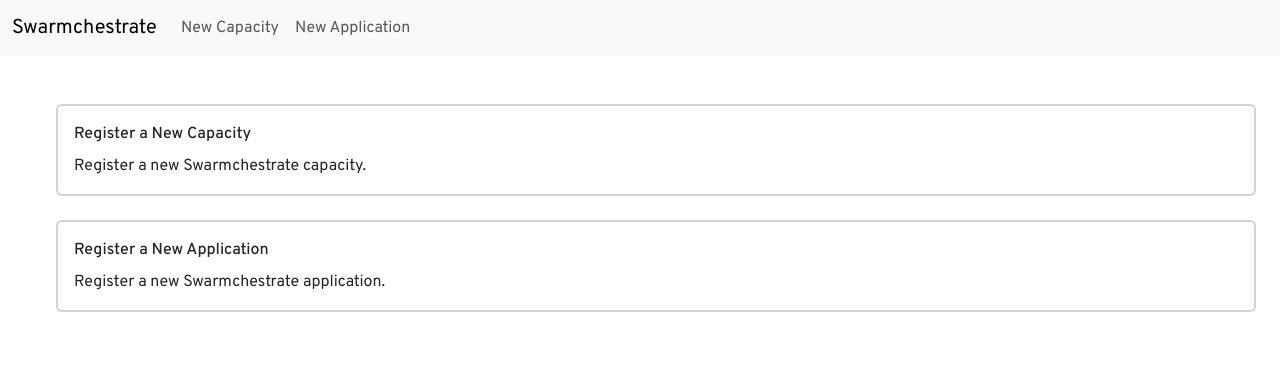
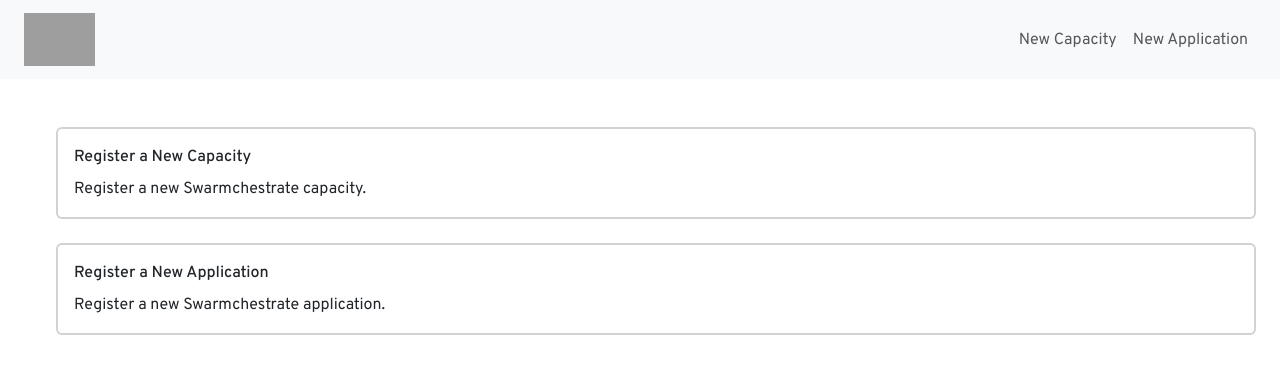
Before and after one commit to Swarmchestrate/gui, a Django app: page / in a window 1280 px wide. Shown: the top 374 px of the page. Run offline with Django 5.2, Linux system fonts and the light colour scheme; grey boxes are pictures that could not be loaded.

Commit message:
Update navbar styling - Use project logo in navbar - Update navbar links placement

```diff
--- a/static/style.css
+++ b/static/style.css
@@ -22,6 +22,13 @@ a {
     right: auto;
 }
 
+/* Navbar */
+#logo {
+    width: auto;
+    max-height: 53px;
+}
+
+/* Home page menu */
 #home-menu-links .card {
     border-width: 0.15rem;
 }
--- a/templates/base.html
+++ b/templates/base.html
@@ -22,13 +22,15 @@
     <!-- A handy skip link for keyboard users -->
     <a href="#main" class="btn btn-light">Skip to main content</a>
     <nav class="navbar navbar-expand-lg bg-body-tertiary">
-        <div class="container-fluid">
-            <a href="{% url 'index' %}" class="navbar-brand">Swarmchestrate</a>
+        <div class="container-xxl gx-sm-5 gx-4">
+            <a href="{% url 'index' %}" class="navbar-brand">
+                <img id="logo" src="https://www.swarmchestrate.eu/wp-content/uploads/2024/04/logo-horizontal.png" width="1425" height="300.45" alt="Swarmchestrate" id="logo" data-height-percentage="54" data-actual-width="1425" data-actual-height="300.45">
+            </a>
             <button class="navbar-toggler" type="button" data-bs-toggle="collapse" data-bs-target="#navbar-content" aria-controls="navbar-content" aria-expanded="false" aria-label="Toggle navigation">
                 <span class="navbar-toggler-icon"></span>
             </button>
-            <div id="navbar-content" class="collapse navbar-collapse">
-                <ul class="navbar-nav me-auto mb-2 mb-lg-0">
+            <div id="navbar-content" class="collapse navbar-collapse flex-grow-0">
+                <ul class="navbar-nav mb-2 mb-lg-0">
                     <li class="nav-item">
                         <a href="{% url 'new_capacity' %}" class="nav-link">New Capacity</a>
                     </li>
```
